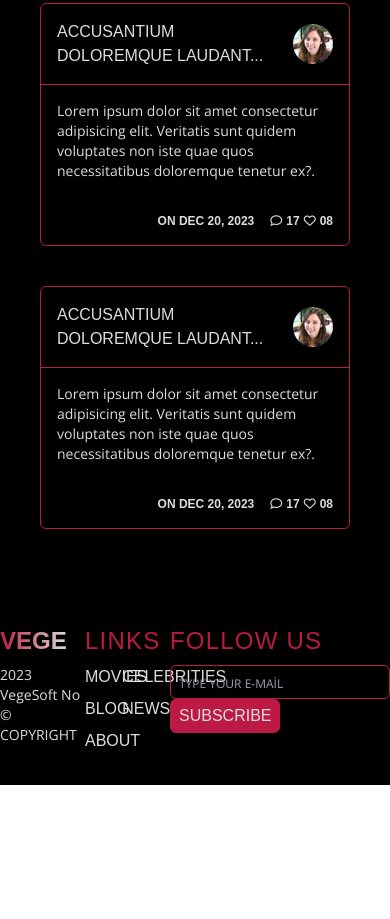
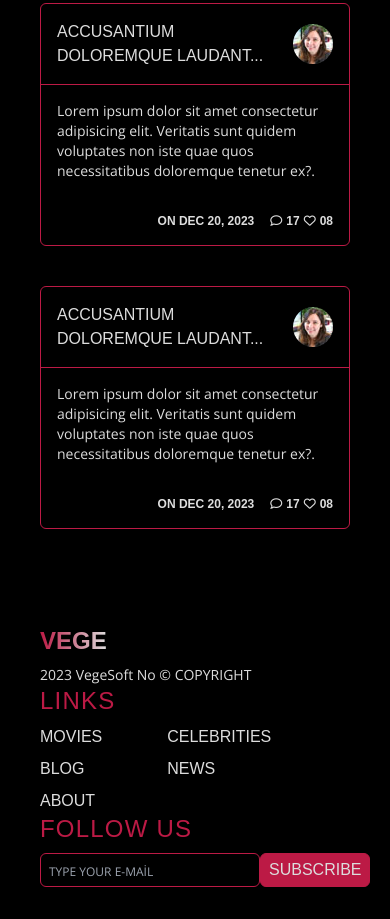
Before and after one commit to VeyselGaziDuran/TailwindWebPage, a website: page public/index.html in a window 390 px wide. Shown: the part 3057-3976 px from the top of the page. Before the commit the page ends 3842 px from the top, so only its background shows below. Drawn offline with nearby package versions, Linux system fonts and the light colour scheme; a web font is replaced by a local one.

Commit message:
Footer Responsive Design

```diff
--- a/public/index.html
+++ b/public/index.html
@@ -448,7 +448,7 @@
     <!-- Footer -->
     <footer class="bg-black text-vage-grey">
       <!-- Footer Container -->
-      <div class="container flex pb-8">
+      <div class="container flex flex-col md:flex-row px-10 lg:px-0 pb-8">
         <!-- Left Content -->
         <div class="basis-1/3">
           <a href="#" class=" text-2xl lg:text-3xl font-bold text-transparent bg-gradient-to-r bg-clip-text from-vage-red to-vage-grey">VEGE</a>
@@ -468,7 +468,7 @@
         <!-- Right Content -->
         <div class="basis-1/3">
           <h2 class="mb-2 text-vage-red">FOLLOW US</h2>
-          <form action="">
+          <form action="" class="flex">
             <input class="py-1 px-2 bg-transparent border border-vage-red rounded-md placeholder:text-xs outline-none" placeholder="TYPE YOUR E-MAİL" type="text">
             <button class="py-1 px-2 bg-transparent border border-vage-red rounded-md bg-vage-red font-gemunu uppercase hover:bg-transparent duration-500">Subscribe</button>
           </form>
```
Also changed, not shown: public/css/styles.css.
